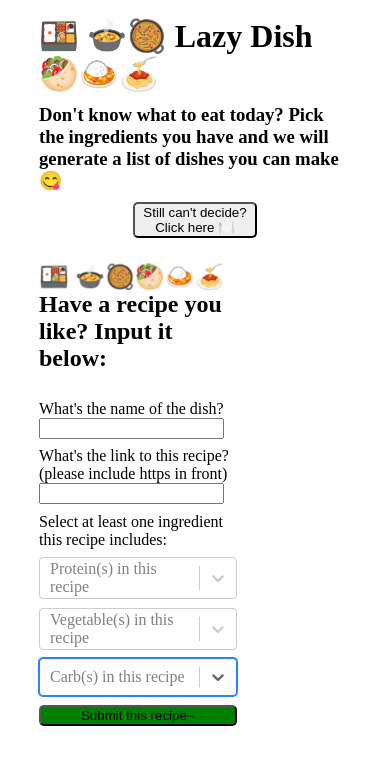
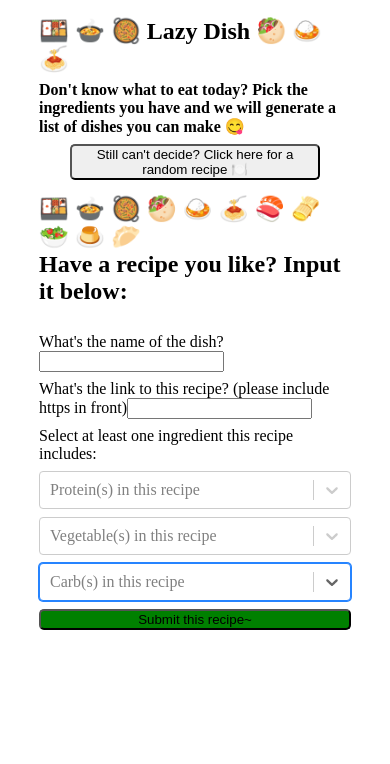
Before and after one commit to rxlbas/lazy_dish, a React app: page / in a window 390 px wide. Shown: the top 764 px of the page. Built offline with nearby package versions, Linux system fonts and the light colour scheme; no server answers; the HTML template or start-up script is replaced by a standard one.

Commit message:
updated on media query CSS

```diff
--- a/client/src/components/App.jsx
+++ b/client/src/components/App.jsx
@@ -3,7 +3,7 @@ import axios from 'axios';
 import IngredientSelect from './IngredientSelect.jsx';
 import NewRecipe from './NewRecipe.jsx';
 import Tag from './Tag.jsx';
-import { WholeGrid, PageTopGrid, PageTitle, PageDescription, PageButtonGrid, PageButton, RandomRecipeContainer, Page1Grid } from './page.styled.js'
+import { WholeGrid, HorizontalLine, PageTopGrid, PageTitle, PageDescription, PageButtonGrid, PageButton, RandomRecipeContainer, Page1Grid } from './page.styled.js'
 
 export default function APP() {
   const proteinOptions = [
@@ -67,7 +67,7 @@ export default function APP() {
     <WholeGrid>
       <PageTopGrid>
         <PageTitle>
-          🍱 🍲🥘 Lazy Dish 🥙🍛🍝
+          🍱 🍲 🥘 Lazy Dish 🥙 🍛 🍝
         </PageTitle>
         <PageDescription>
           Don't know what to eat today? Pick the ingredients you have and we will generate a list of dishes you can make 😋
@@ -78,11 +78,14 @@ export default function APP() {
           <PageButton>3</PageButton>
           <PageButton>4</PageButton>
         </PageButtonGrid> */}
-        <PageButton onClick={() => handleClick()}>Still can't decide? Click here 🍽️ </PageButton>
+        <PageButton onClick={() => handleClick()}>Still can't decide? Click here for a random recipe 🍽️ </PageButton>
         <RandomRecipeContainer>
           {Object.keys(randomRecipe).length > 0 ? <Tag recipe={randomRecipe} /> : null}
         </RandomRecipeContainer>
       </PageTopGrid>
+      {/* <HorizontalLine>
+        __________________________________________________________________________________________________________________________________________________________________________________________________________________
+      </HorizontalLine> */}
       <Page1Grid>
         {recipeArray.length > 0 && <IngredientSelect proteinOptions={proteinOptions} vegetableOptions={vegetableOptions} carbOptions={carbOptions} recipeArray={recipeArray} />}
         <NewRecipe proteinOptions={proteinOptions} vegetableOptions={vegetableOptions} carbOptions={carbOptions}/>
--- a/client/src/components/IngredientSelect.jsx
+++ b/client/src/components/IngredientSelect.jsx
@@ -47,7 +47,7 @@ export default function IngredientSelect({ proteinOptions, vegetableOptions, car
         👩‍🍳 Please pick the ingredients you have~👨‍🍳
       </SectionTitle>
       <SectionGrid>
-        <SmallSectionTitle>Select proteins you have (optional)</SmallSectionTitle>
+        <SmallSectionTitle>Select proteins you have:</SmallSectionTitle>
         <Select
           // defaultMenuIsOpen
           isMulti
@@ -60,7 +60,7 @@ export default function IngredientSelect({ proteinOptions, vegetableOptions, car
         />
       </SectionGrid>
       <SectionGrid>
-        <SmallSectionTitle>Select vegetables you have (optional)</SmallSectionTitle>
+        <SmallSectionTitle>Select vegetables you have:</SmallSectionTitle>
         <Select
           // defaultMenuIsOpen
           isMulti
@@ -74,7 +74,7 @@ export default function IngredientSelect({ proteinOptions, vegetableOptions, car
       </SectionGrid>
 
       <SectionGrid>
-        <SmallSectionTitle>Select carbs you have (optional)</SmallSectionTitle>
+        <SmallSectionTitle>Select carbs you have:</SmallSectionTitle>
         <Select
           // defaultMenuIsOpen
           isMulti
@@ -88,12 +88,12 @@ export default function IngredientSelect({ proteinOptions, vegetableOptions, car
       </SectionGrid>
       <NewRecipeSubmit onClick={() => handleSubmit()}>Submit your ingredients~</NewRecipeSubmit>
       <SectionGrid>
-        <MediumSectionTitle>Matching recipes:</MediumSectionTitle>
+        <MediumSectionTitle>🍱 Matching recipes:</MediumSectionTitle>
         <SmallSectionGrid>
         {matchingRecipe.length > 0 ? matchingRecipe.map((recipe, index) => {
           // console.log('I am in map funciton', recipe);
           return <Tag key={recipe.url + index} recipe={recipe} />
-        }) : <div>I don't see any matching recipe yet, consider adding more ingredients you have or consider go on a grocery shopping trip? 🛒 </div>
+        }) : <div>👀 No matching recipe yet, consider adding more ingredients you have or maybe it's time to go on a grocery shopping trip 🛒 </div>
         }
         </SmallSectionGrid>
       </SectionGrid>
--- a/client/src/components/NewRecipe.jsx
+++ b/client/src/components/NewRecipe.jsx
@@ -74,7 +74,7 @@ export default function NewRecipe({ proteinOptions, vegetableOptions, carbOption
   return (
     <NewRecipeGrid>
       <NewRecipeTitle>
-        🍱 🍲🥘🥙🍛🍝
+        🍱 🍲 🥘 🥙 🍛 🍝 🍣 🫔 🥗 🍮 🥟
         <br />
         Have a recipe you like? Input it below:
       </NewRecipeTitle>
--- a/client/src/components/page.styled.js
+++ b/client/src/components/page.styled.js
@@ -6,7 +6,20 @@ export const WholeGrid = styled.div`
   max-width: 100%;
   margin: 0 auto;
   grid-template-rows: auto auto;
-  gap: 4%;
+
+  @media (min-width: 501px) {
+    gap: 8%;
+  }
+  @media (max-width: 500px) {
+    gap: 2%;
+  }
+
+`
+// not in use right now
+export const HorizontalLine = styled.div`
+  max-width: 100%;
+  margin: 0 auto;
+
 `
 export const PageTopGrid = styled.div`
   display: grid;
@@ -18,53 +31,75 @@ export const PageTopGrid = styled.div`
 export const PageTitle = styled.h1`
   padding-top: 3%;
   margin: 0 auto;
-  color:
+  @media (min-width: 501px) {
+    font-size: 3rem;
+  }
+  @media (max-width: 500px) {
+    font-size: 1.5rem;
+  }
 `
 export const PageDescription = styled.h3`
   margin: 0 auto;
+  @media (min-width: 501px) {
+    font-size: 1.5rem;
+  }
+  @media (max-width: 500px) {
+    font-size: 1rem;
+  }
 `
 
-// below is not inuse right now
+// below PageButtonGrid is not inuse right now
 export const PageButtonGrid = styled.div`
   display: grid;
   max-width: 100%;
   margin: 0 auto;
-
   grid-template-columns: auto auto auto auto;
   gap: 5%;
 `
+// this button is the random recipe generator
 export const PageButton = styled.button`
-  max-width: 40%;
   border-radius: 5px;
   margin: 0 auto;
+  @media (min-width: 501px) {
+    max-width:40%
+  }
+  @media (max-width: 500px) {
+    max-width: 80%
+  }
+  &:hover {
+    background-color: #eb9534
+  }
 `
 export const RandomRecipeContainer = styled.div`
   max-width: 80%;
   margin: 0 auto;
 `
 
+// bottom section where the searching and adding recipe exists
 export const Page1Grid = styled.div`
   display: grid;
   max-width: 100%;
   margin: 0 auto;
-  gap: 5%;
-  grid-template-columns: 2fr 1fr;
-  // @media (min-width: 501px) {
-  //   grid-template-columns: 2fr 1fr;
-  // }
-  // @media (max-width: 500px) {
-  //   grid-template-rows: auto auto;
-  // }
-`
+
+  @media (min-width: 501px) {
+    grid-template-columns: 2fr 1fr;
+    gap: 5%;
+  }
+  @media (max-width: 500px) {
+    grid-template-rows: auto auto;
+    gap: 10%;
+  }
+`;
 
 // red: left section IngredientSelect
 export const RecipeGrid = styled.div`
   display: grid;
   max-width: 100%;
-  grid-column-start: 1;
-  grid-column-end: 2;
   grid-template-rows: auto auto auto auto auto;
   gap: 2%;
+  // @media (max-width: 500px) {
+  //   max-height: 5rem;
+  // }
 `
 // blue
 export const SectionTitle = styled.h2`
@@ -75,6 +110,9 @@ export const SectionGrid = styled.div`
   display: grid;
   max-width: 100%;
   grid-template-rows: auto auto;
+  // @media (max-width: 500px) {
+  //   max-height: 4rem;
+  // }
 `
 export const SmallSectionGrid = styled.div`
   display: grid;
@@ -83,12 +121,19 @@ export const SmallSectionGrid = styled.div`
   overflow-x: scroll;
   gap: 5%;
 `
-export const MediumSectionTitle = styled.h3`
+export const MediumSectionTitle = styled.h2`
   max-width: auto;
   // background-color: #7DBD07;
-  padding-top: 1rem;
-  padding-bottom: 1rem;
-  padding-right: 1rem;
+
+  @media (min-width: 501px) {
+    padding-top: 1rem;
+    padding-bottom: 1rem;
+    padding-right: 1rem;
+  }
+  @media (max-width: 500px) {
+
+  }
+
 `
 
 // orange
@@ -116,6 +161,7 @@ display: grid;
   grid-column-end: auto;
   grid-template-rows: auto auto auto auto auto auto auto auto;
   gap: 2%;
+
 `
 // blue
 export const NewRecipeTitle = styled.h2`
@@ -139,6 +185,12 @@ export const NewRecipeSubmit = styled.button`
   &:hover {
     background-color: #eb9534
   }
+  @media (min-width: 501px) {
+
+  }
+  @media (max-width: 500px) {
+    max-length: 2rem
+  }
 `
 export const MatchingRecipe = styled.a`
   display: flex;
@@ -147,8 +199,8 @@ export const MatchingRecipe = styled.a`
   padding-bottom: 1rem;
   padding-left: 1rem;
   padding-right: 1rem;
-  background-color: #F0F0F0;
-  border: 1px solid black;
+  background-color: #ffe3a1;
+  border-radius: 5px;
   cursor: pointer;
   text-decoration: none;
   &:hover {
```
Also changed, not shown: 3 other files (tests, documents, lock files or other folders).
